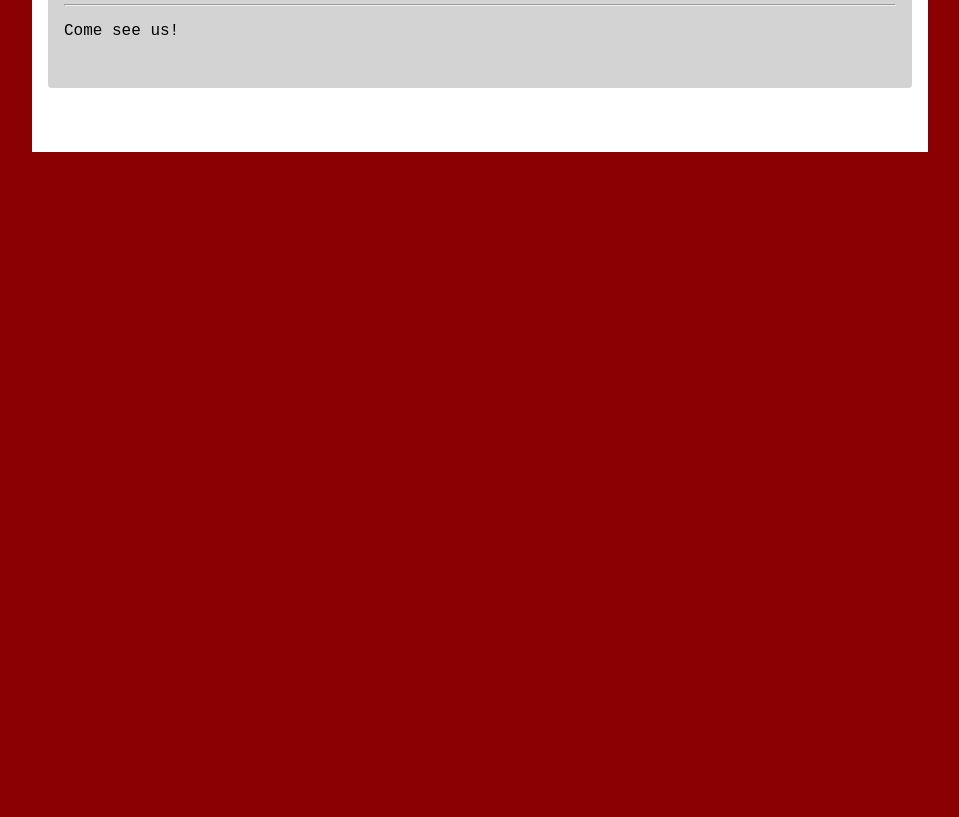
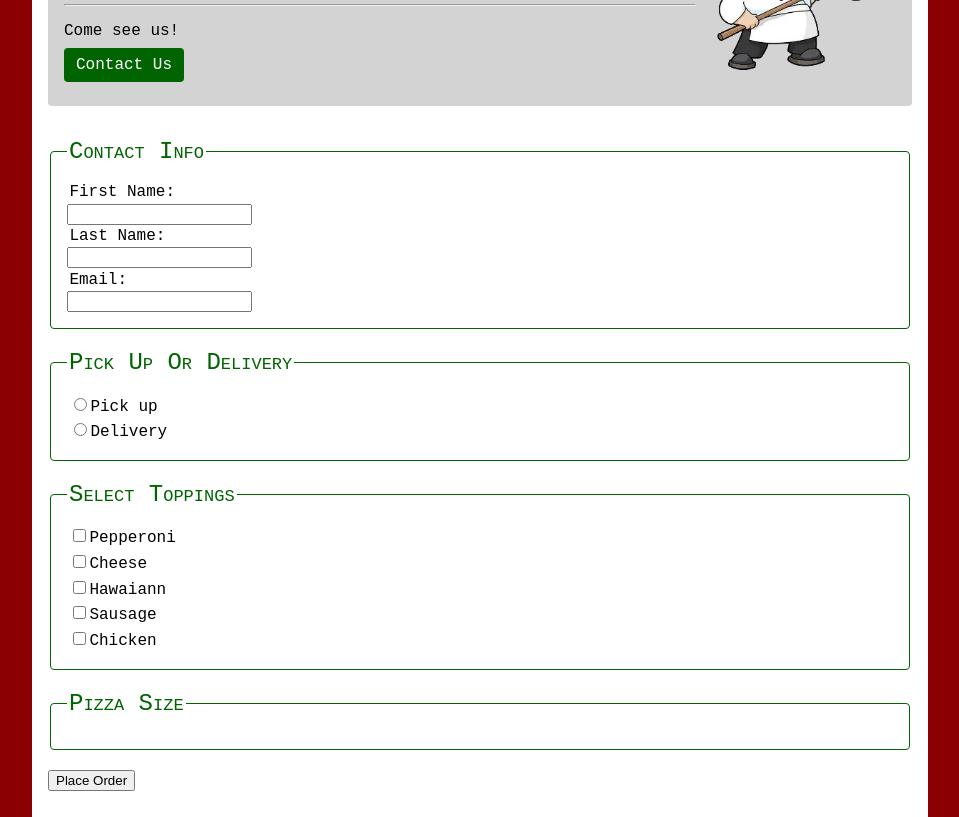
Before and after one commit to DennysSaenz123/pizza, a plain HTML site: page index.html in a window 1280 px wide. Shown: the part 155-972 px from the top of the page, without its empty margins (160-1119 px from the left). Before the commit the page ends 800 px from the top, so only its background shows below. Drawn offline with Linux system fonts and the light colour scheme.

Commit message:
Added fieldsets, buttons and styling

```diff
--- a/index.html
+++ b/index.html
@@ -10,14 +10,59 @@
 <body>
     <main>
         <header>
+            <img src="images/pizza-guy.png" alt="Guy holding pizza">
             <h1>Welcome to Pappa's Pizaa!</h1>
             <h2>Serving GRC students for 50 years!</h2>
             <hr>
             <p>Come see us!</p>
+            <a id="contact-button" href="#" role="button">Contact Us</a>
         </header>
+         <form id="pizza-form" action="#" method="get">
+        <!--Contact info-->
+        <fieldset>
+            <legend>Contact Info</legend>
+
+            <label for="fname"> First Name: </label>
+            <input type="text" id="fname" name="fmane">
+
+            <label for="lname"> Last Name: </label>
+            <input type="text" id="lname" name="lmane">
+
+            <label for="email"> Email: </label>
+            <input type="text" id="email" name="eamil">
+
+        </fieldset>
+        <!--Pick up or Delivery-->
+        <fieldset>
+            <legend>Pick Up Or Delivery</legend>
+            <label for = "pickup">
+                <input type="radio" id="pickup" value="pickup" name="method">Pick up
+            </label>
+            <label for="dleivery">
+                <input type="radio" id="delivery" id="delivery" name="method">Delivery
+            </label>
+
+
+        </fieldset>
+        <!--Select Toppings field-->
+        <fieldset>
+            <legend>Select Toppings</legend>
+            <label><input type="checkbox">Pepperoni</label>
+            <label><input type="checkbox">Cheese</label>
+            <label><input type="checkbox">Hawaiann</label>
+            <label><input type="checkbox">Sausage</label>
+            <label><input type="checkbox">Chicken</label>
+
+        </fieldset>
+        <!--Select Pizza size Field-->
+        <fieldset>
+            <legend>Pizza Size</legend>
+        </fieldset>
+
+        <!--Submit button-->
+        <button type="submit" id="order-button">Place Order</button>
+    </form>
     </main>
-    <form>
 
-    </form>
 </body>
 </html>
--- a/styles/pizza-styles.css
+++ b/styles/pizza-styles.css
@@ -19,3 +19,34 @@ header{
     padding: 2rem 1rem;
     margin-bottom: 2rem;
 }
+header img {
+    float: right;
+    max-width: 200px;
+
+}
+#contact-button{
+    border: none;
+    background-color: darkgreen;
+    border-color: black;
+    padding: 0.5rem 0.75rem;
+    border-radius: .25rem;
+    text-decoration: none;
+    color: white;
+    font-size: 1rem;
+}
+legend{
+    color: darkgreen;
+    font-variant: small-caps;
+    font-size: 1.5rem;
+    padding-left: 0 1rem;
+}
+fieldset{
+    border: 1.5px solid darkgreen;
+    border-radius: .25rem;
+    padding: 1rem;
+    margin-bottom: 1.25rem;
+}
+label{
+    display: block;
+    padding: .15rem;
+}
```
Also changed, not shown: images/pizza-guy.png (added).
